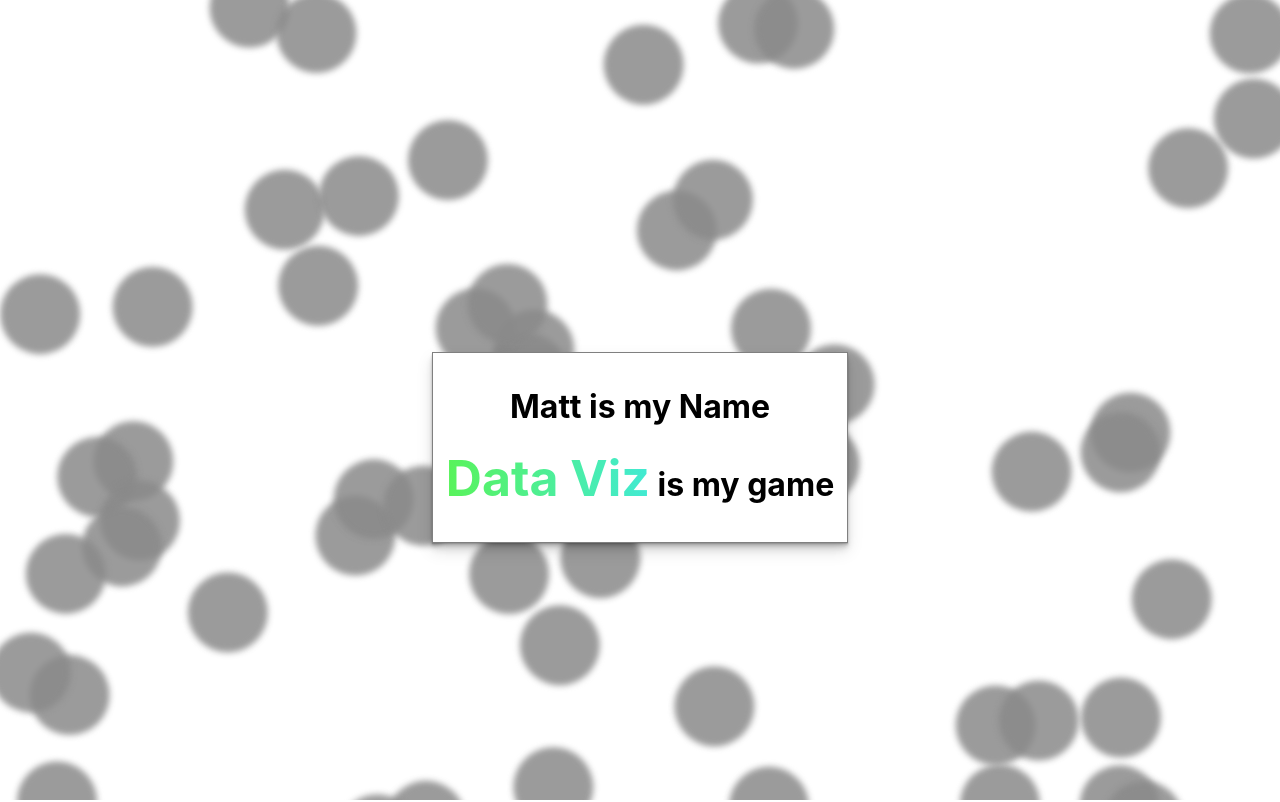
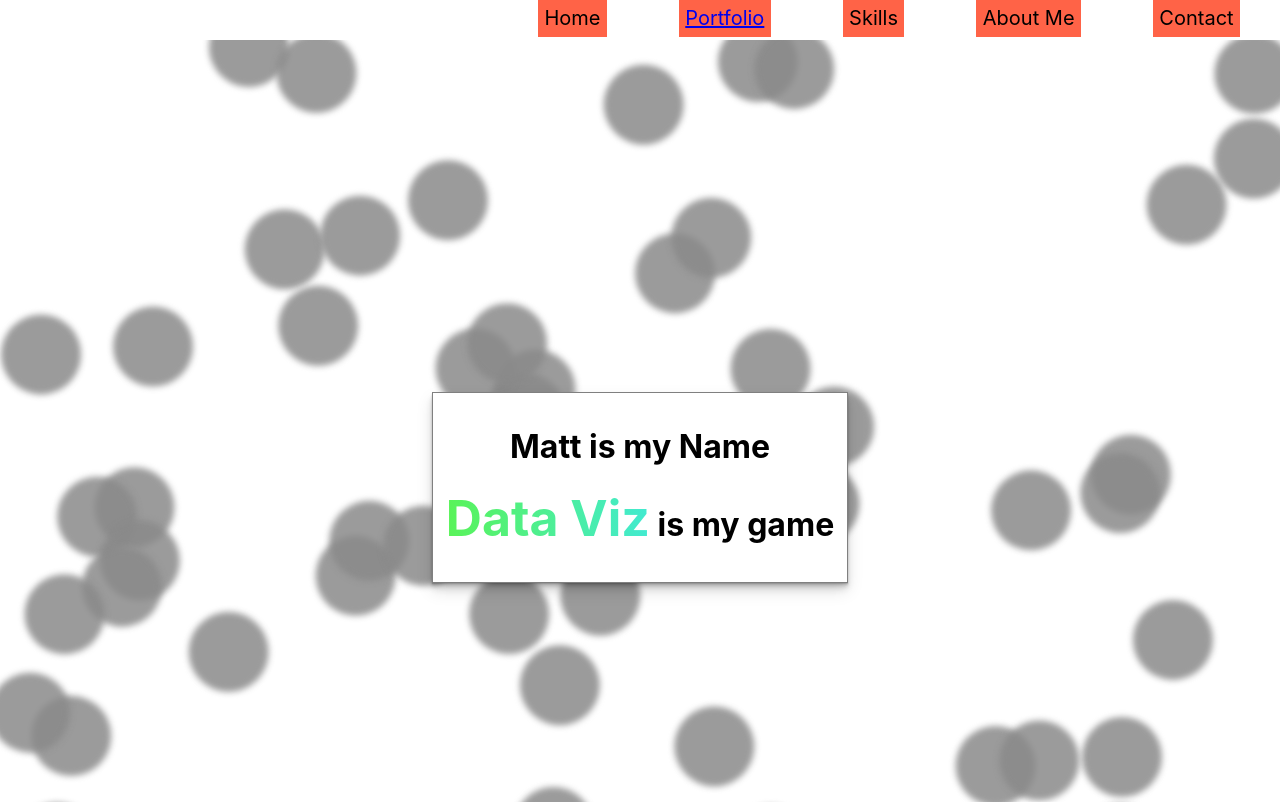
Before and after one commit to MattTheEconomist/portfolio, a React (Create React App) app in the folder portfolio/: page /aboutme in a window 1280 px wide. Shown: the top 802 px of the page. Built offline with nearby package versions, Linux system fonts and the light colour scheme.

Commit message:
setting up routes

```diff
--- a/portfolio/package.json
+++ b/portfolio/package.json
@@ -9,6 +9,7 @@
     "d3": "^7.1.1",
     "react": "^17.0.2",
     "react-dom": "^17.0.2",
+    "react-router-dom": "^5.3.0",
     "react-scripts": "4.0.3",
     "react-spring": "^9.3.0",
     "web-vitals": "^1.1.2"
--- a/portfolio/src/App.css
+++ b/portfolio/src/App.css
@@ -22,7 +22,6 @@
   flex-direction: column;
   justify-content: flex-start;
   align-items: center;
-  /* background-color: teal; */
 }
 
 .child {
@@ -31,17 +30,14 @@
 }
 
 #svgContainer {
-  /* background-color: green; */
   width: 100vw;
   height: 100vh;
-  /* margin-top: -50%; */
 }
 
 #titleTextContainer {
   margin-top: -35%;
   z-index: 1;
   background-color: white;
-  /* background-color: rgb(95, 98, 99); */
   padding: 1%;
   border: 1px solid grey;
   box-shadow: 0 1px 1px rgba(0, 0, 0, 0.11), 0 2px 2px rgba(0, 0, 0, 0.11),
@@ -99,19 +95,25 @@
 
 .circle_third:hover {
   filter: blur(0px);
-  /* fill: var(--thirdColor); */
   fill: var(--thirdColor);
   transition: all 700ms;
 }
 
-@keyframes squareMove {
-  0% {
-    transform: translate(0px, 0);
-    fill: black;
-  }
+#headerContainer {
+  background-color: white;
+  display: flex;
+  flex-direction: row;
+  justify-content: flex-end;
+  gap: 2em;
+  position: fixed;
+  top: 0;
+  width: 100%;
+  transition: 0.2s;
+}
 
-  100% {
-    transform: translate(200px, 0);
-    fill: green;
-  }
+.headerLink {
+  background-color: tomato;
+  font-size: 20px;
+  margin-right: 2em;
+  padding: 0.5%;
 }
--- a/portfolio/src/App.js
+++ b/portfolio/src/App.js
@@ -1,16 +1,57 @@
 import "./App.css";
 import LandingPage from "./ContentPages/LandingPage";
+import Header from "./ContentPages/Header";
+import AboutMe from "./ContentPages/AboutMe";
+import Portfolio from "./ContentPages/Portfolio";
+import Skills from "./ContentPages/Skills";
+
+import { Route, Switch, BrowserRouter } from "react-router-dom";
 
 function App() {
   return (
-    <div className="App">
-      <LandingPage />
-      {/* <h5>Skills</h5>
-      <h5>Portfolio</h5>
-      <h5>About Me</h5>
-      <h5>Contact</h5> */}
-    </div>
+    <BrowserRouter>
+      <Switch>
+        <Route exact path="/" redner={() => LandingPage} />
+        <Route
+          exact
+          path="/portfolio"
+          // render={() => Portfolio}
+          component={Portfolio}
+        />
+        <Route exact path="/skills" component={Skills} />
+        <Route exact path="/aboutme" component={AboutMe} />
+      </Switch>
+
+      <div className="App">
+        <Header />
+        <LandingPage />
+        <Portfolio />
+        <AboutMe />
+        <Skills />
+      </div>
+    </BrowserRouter>
   );
 }
 
 export default App;
+
+// import React from 'react';
+// import { Home } from './views/Home';
+// import { About } from './views/About';
+// import { NavBar } from './components/NavBar';
+// import { Route, Switch, Redirect } from 'react-router-dom';
+
+// export const Routes = () => {
+//   return (
+//     <div>
+//       <NavBar />
+//       <Switch>
+//         <Route exact path="/Home" component={Home} />
+//         <Route exact path="/">
+//           <Redirect to="/Home" />
+//         </Route>
+//         <Route exact path="/About" component={About} />
+//       </Switch>
+//     </div>
+//   );
+// };
--- a/portfolio/src/ContentPages/AboutMe.jsx
+++ b/portfolio/src/ContentPages/AboutMe.jsx
@@ -0,0 +1,5 @@
+export const AboutMe = () => {
+  return <div> i'm About Me</div>;
+};
+
+export default AboutMe;
--- /dev/null
+++ b/portfolio/src/ContentPages/Header.jsx
@@ -0,0 +1,44 @@
+import LandingPage from "./LandingPage";
+import AboutMe from "./AboutMe";
+import Portfolio from "./Portfolio";
+import Skills from "./Skills";
+
+import { Route, Switch, BrowserRouter, Link } from "react-router-dom";
+
+export const Header = () => {
+  return (
+    <>
+      <Switch>
+        <Route exact path="/" redner={() => LandingPage} />
+        <Route
+          exact
+          path="/portfolio"
+          // render={() => Portfolio}
+          component={Portfolio}
+        />
+        <Route exact path="/skills" component={Skills} />
+        <Route exact path="/aboutme" component={AboutMe} />
+      </Switch>
+
+      <div id="headerContainer">
+        <div className="headerLink" id="headerLinkHome">
+          Home
+        </div>
+        <Link className="headerLink" id="headerLinkPortfolio" to="/portfolio">
+          Portfolio
+        </Link>
+        <div className="headerLink" id="headerLinkSkills">
+          Skills
+        </div>
+        <div className="headerLink" id="headerLinkAboutMe">
+          About Me
+        </div>
+        <div className="headerLink" id="headerLinkContact">
+          Contact
+        </div>
+      </div>
+    </>
+  );
+};
+
+export default Header;
--- a/portfolio/src/ContentPages/LandingPage.jsx
+++ b/portfolio/src/ContentPages/LandingPage.jsx
@@ -1,11 +1,7 @@
 import * as d3 from "d3";
-import { useEffect, useState } from "react";
-import { useSprings, useSpring, animated, to } from "react-spring";
+import { useSprings, animated } from "react-spring";
 
 export const LandingPage = () => {
-  const [mousePoz, setMousePoz] = useState({ x: 0, y: 0 });
-  const [time, setTime] = useState(Date.now());
-
   const hunnit = d3.range(20);
 
   const svgWidth = 2000;
@@ -83,7 +79,6 @@ export const LandingPage = () => {
         r="40"
         cx={Math.random() * svgWidth}
         cy={Math.random() * svgHeight}
-        // fill="grey"
         fill="hsla(335, 0%, 54%, 0.85)"
         key={`circ${Math.random() * 1000}`}
         className={selectRandomClassName()}
@@ -123,36 +118,3 @@ export const LandingPage = () => {
 };
 
 export default LandingPage;
-
-// useEffect(() => {
-//   drawSquare();
-// }, []);
-
-// useEffect(() => {
-//   moveDot();
-// }, [mousePoz]);
-
-// const svgSelection = d3.select("#landingBackground");
-// const fullWidth = 400;
-// const fullHeight = 400;
-// const marginSides = 20;
-// const marginTop = 20;
-// const marginBetweenGraphs = 200;
-
-// function drawSquare() {
-//   d3.select("#landingBackground")
-//     .selectAll(".square")
-//     .data([1])
-//     .enter()
-//     .append("rect")
-//     .attr("x", 100)
-//     .attr("y", 100)
-//     .attr("width", 100)
-//     .attr("height", 100)
-//     .attr("fill", "grey")
-//     .attr("class", "square")
-//     .transition()
-//     .duration(2000)
-//     .attr("transform", "translate(0,0) rotate(30)");
-//   // .transform("translate(0,0) rotate(180)");
-// }
--- a/portfolio/src/ContentPages/Portfolio.jsx
+++ b/portfolio/src/ContentPages/Portfolio.jsx
@@ -0,0 +1,5 @@
+export const Portfolio = () => {
+  return <div> portfolio page </div>;
+};
+
+export default Portfolio;
--- a/portfolio/src/ContentPages/Skills.jsx
+++ b/portfolio/src/ContentPages/Skills.jsx
@@ -0,0 +1,5 @@
+export const Skills = () => {
+  return <div>Skills page </div>;
+};
+
+export default Skills;
--- a/portfolio/src/index.js
+++ b/portfolio/src/index.js
@@ -1,14 +1,18 @@
-import React from 'react';
-import ReactDOM from 'react-dom';
-import './index.css';
-import App from './App';
-import reportWebVitals from './reportWebVitals';
+import React from "react";
+import ReactDOM from "react-dom";
+import "./index.css";
+import App from "./App";
+import reportWebVitals from "./reportWebVitals";
+
+import { BrowserRouter } from "react-router-dom";
 
 ReactDOM.render(
   <React.StrictMode>
-    <App />
+    <BrowserRouter>
+      <App />
+    </BrowserRouter>
   </React.StrictMode>,
-  document.getElementById('root')
+  document.getElementById("root")
 );
 
 // If you want to start measuring performance in your app, pass a function
```
Also changed, not shown: 1 other file (tests, documents, lock files or other folders).
